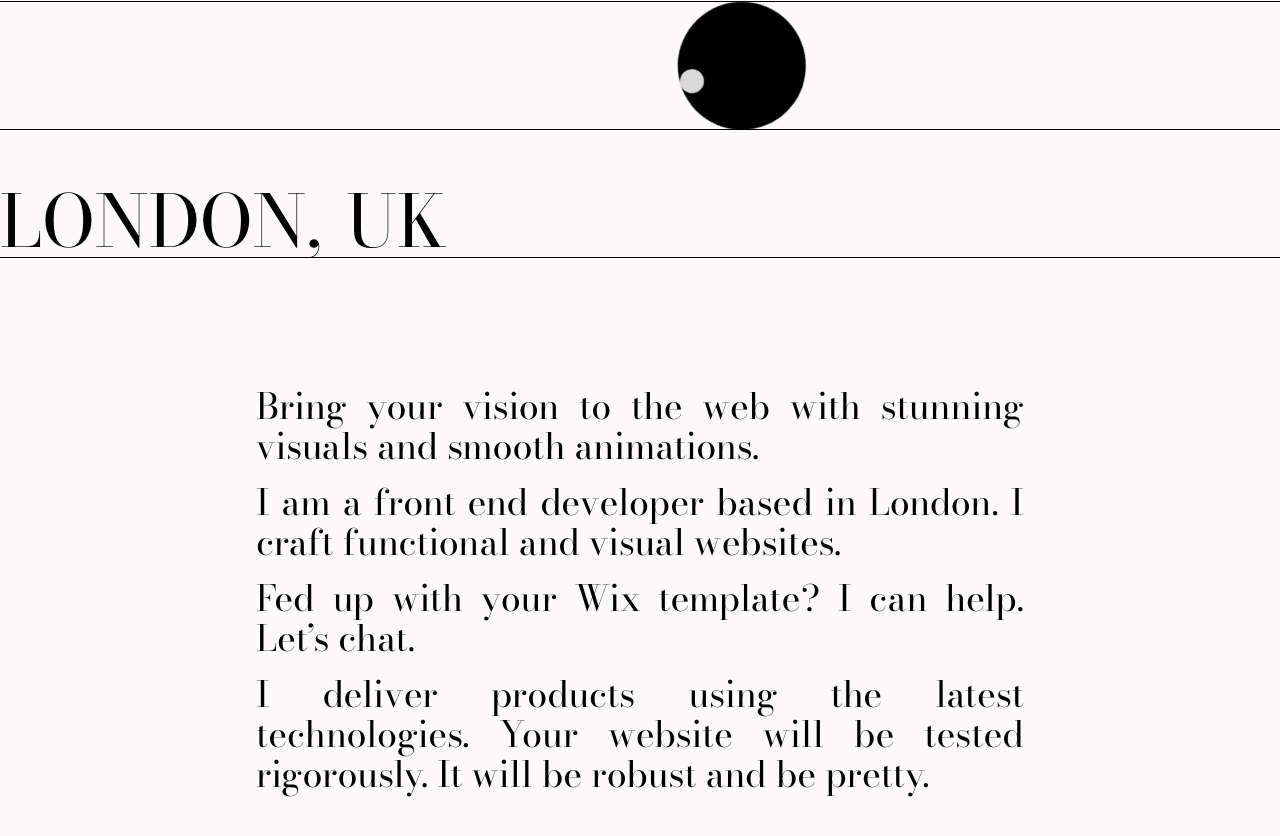
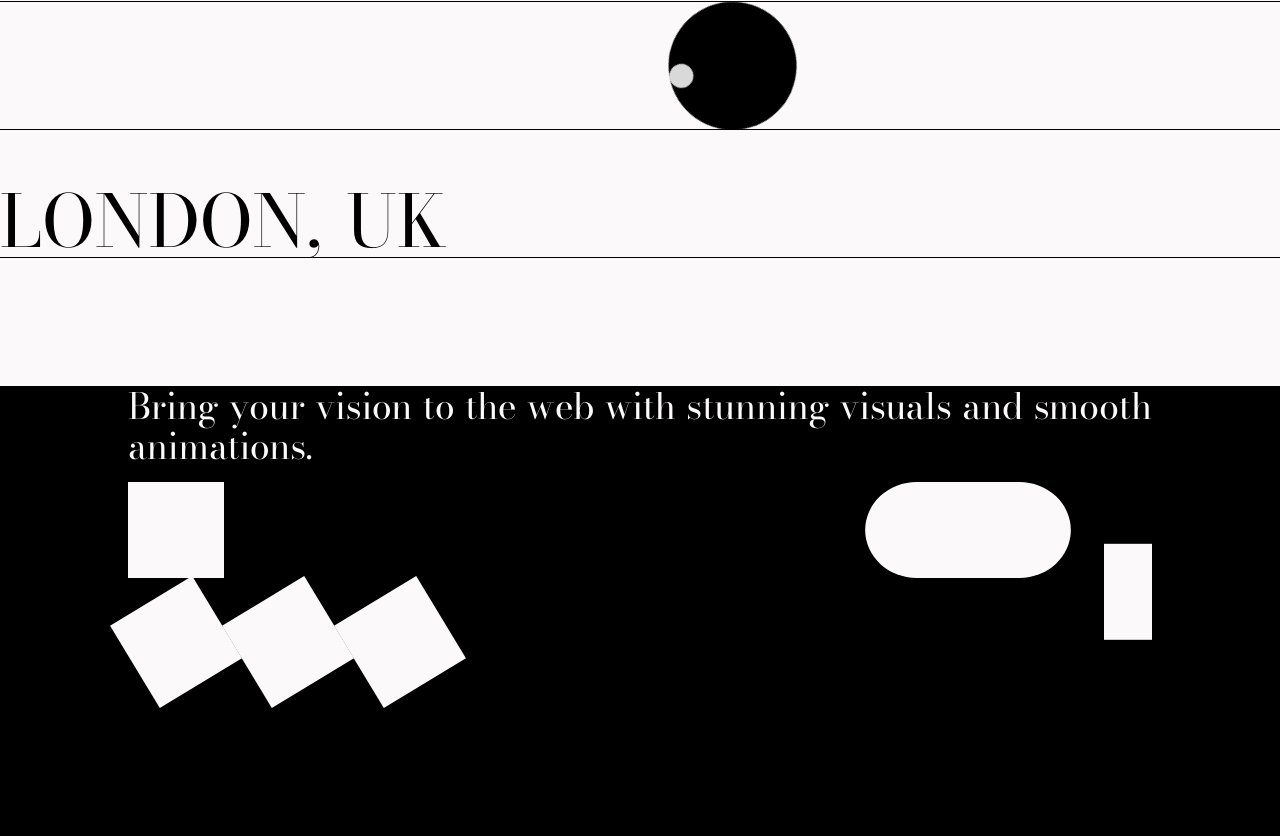
Before and after one commit to wecessary/personal-website-2023, a Next.js app: page / in a window 1280 px wide. Shown: the part 382-1218 px from the top of the page. Before the commit the page ends 1183 px from the top, so only its background shows below. Built offline with nearby package versions, Linux system fonts and the light colour scheme.

Commit message:
first iteration

```diff
--- a/src/components/aboutMe/AboutMe.tsx
+++ b/src/components/aboutMe/AboutMe.tsx
@@ -1,23 +1,156 @@
+import {
+  animated,
+  config,
+  useSpring,
+  useChain,
+  useTransition,
+  useSpringRef,
+  useInView,
+} from "@react-spring/web";
+import { useEffect, useState } from "react";
+
 export const AboutMe = () => {
+  const [ref, inView] = useInView({ amount: "all" });
+  const springs = useSpring({
+    from: { backgroundColor: "#FBF9F9", color: "#000000" },
+    to: {
+      backgroundColor: inView ? "#000000" : "#FBF9F9",
+      color: inView ? "#FBF9F9" : "#000000",
+    },
+  });
+
+  const [springs1, api] = useSpring(() => ({
+    from: { x: 0, rotate: 0 },
+    loop: true,
+    config: config.slow,
+  }));
+
+  const springs2 = useSpring({
+    from: { y: 96, scaleX: 1 },
+    to: [
+      { y: 0, scaleX: 1.2 },
+      { y: 96, scaleX: 1 },
+    ],
+    loop: true,
+    config: config.slow,
+  });
+
+  useEffect(() => {
+    inView
+      ? api.start({
+          to: [
+            { x: 224, rotate: 0 },
+            { x: 224, rotate: 180 },
+            { x: 0, rotate: 180 },
+            { x: 0, rotate: 0 },
+          ],
+          loop: true,
+          config: config.slow,
+        })
+      : api.stop();
+  }, [inView]);
+
   return (
     <>
-      <div className="flex flex-col gap-4 items-center">
-        <div className="text-justify px-8 lg:px-0 md:max-w-3xl md:text-4xl">
+      <animated.div
+        ref={ref}
+        style={{ ...springs }}
+        className="flex flex-col gap-4 items-center min-h-screen "
+      >
+        <div className="text-justify px-8 lg:px-0 w-[80vw] md:text-4xl">
           Bring your vision to the web with stunning visuals and smooth
           animations.
         </div>
-        <div className="text-justify px-8 lg:px-0 md:max-w-3xl md:text-4xl">
-          I am a front end developer based in London. I craft functional and
-          visual websites.
+        <div className="w-[80vw] flex flex-col md:flex-row justify-between">
+          <div>
+            <animated.div
+              style={{ x: springs1.x }}
+              className="w-24 h-24 bg-background"
+            ></animated.div>
+            <div className="flex gap-4 mt-4">
+              {Array(3)
+                .fill(0)
+                .map((_, index) => (
+                  <animated.div
+                    key={index}
+                    style={{ rotate: springs1.rotate }}
+                    className="w-24 h-24 bg-background"
+                  />
+                ))}
+            </div>
+          </div>
+          <div>
+            <div className="flex gap">
+              <animated.div
+                style={{ scaleX: springs2.scaleX }}
+                className="bg-background h-24 w-48 rounded-full"
+              />
+              <animated.div
+                style={{ y: springs2.y }}
+                className="bg-background h-24 w-12 ml-10"
+              />
+            </div>
+          </div>
         </div>
-        <div className="text-justify px-8 lg:px-0 md:max-w-3xl md:text-4xl">
-          Fed up with your Wix template? I can help. Let’s chat.
-        </div>
-        <div className="text-justify px-8 lg:px-0 md:max-w-3xl md:text-4xl">
-          I deliver products using the latest technologies. Your website will be
-          tested rigorously. It will be robust and be pretty.
-        </div>
-      </div>
+      </animated.div>
     </>
   );
 };
+
+{
+  /* <div className="text-justify px-8 lg:px-0 md:w-3xl md:text-4xl">
+<p>I am a front end developer based in London.</p>
+<p>
+  I
+  <Trail animation={pingPong}>
+    <span className="inline-block px-2">build</span>
+    <span className="inline-block px-2"> functional</span>
+    <span className="inline-block px-2"> and </span>
+    <span className="inline-block px-2">visual</span>
+    <span className="inline-block px-2"> websites.</span>
+  </Trail>
+</p>
+</div> */
+}
+
+// const springs1 = useSpring({
+//   from: { scale: 0.2, backgroundColor: "#715A5A" },
+//   to: [{ scale: 4 }, { backgroundColor: "#ffffff" }],
+//   config: config.slow,
+//   loop: true,
+// });
+
+// const springs2 = useSpring({
+//   from: { x1: 0, x2: 0, y2: 0, scaleX1: 1, scaleX2: 1, scaleY2: 1 },
+//   to: [
+//     { x1: 80, x2: 0, y2: 0, scaleX1: 1, scaleX2: 1, scaleY2: 1 },
+//     { x1: 160, x2: -120, scaleX1: 0.33, scaleX2: 4 },
+//     { scaleY2: 4, y2: -120 },
+//   ],
+//   loop: true,
+// });
+
+{
+  /* <animated.div className="w-80 h-80 bg-background flex items-center justify-center ">
+<animated.div
+  style={{ ...springs1 }}
+  className="h-20 w-20 flex items-center justify-center"
+>
+  <animated.div className="h-5 w-5 bg-background flex items-center justify-center" />
+</animated.div>
+</animated.div>
+<div className="relative h-80 w-80">
+<animated.div
+  style={{ scaleX: springs2.scaleX1, x: springs2.x1 }}
+  className="h-60 w-60 bg-background "
+/>
+<animated.div
+  style={{
+    scaleX: springs2.scaleX2,
+    scaleY: springs2.scaleY2,
+    x: springs2.x2,
+    y: springs2.y2,
+  }}
+  className="h-20 w-20 bg-background absolute right-0"
+/> */
+}
--- a/src/const/spring.ts
+++ b/src/const/spring.ts
@@ -18,9 +18,16 @@ export const appearBottomUp = {
   config: { mass: 5, tension: 2000, friction: 200 },
 };
 
+export const pingPong = {
+  from: { x: 0 },
+  to: { x: 30 },
+  config: { tension: 350, friction: 65 },
+  loop: { reverse: true },
+};
+
 export const gridLineConfig = {
   tension: 140,
   friction: 36,
 };
 
-export const ballGridLineConfig = { tension: 95, friction: 36 }
+export const ballGridLineConfig = { tension: 95, friction: 36 };
```
